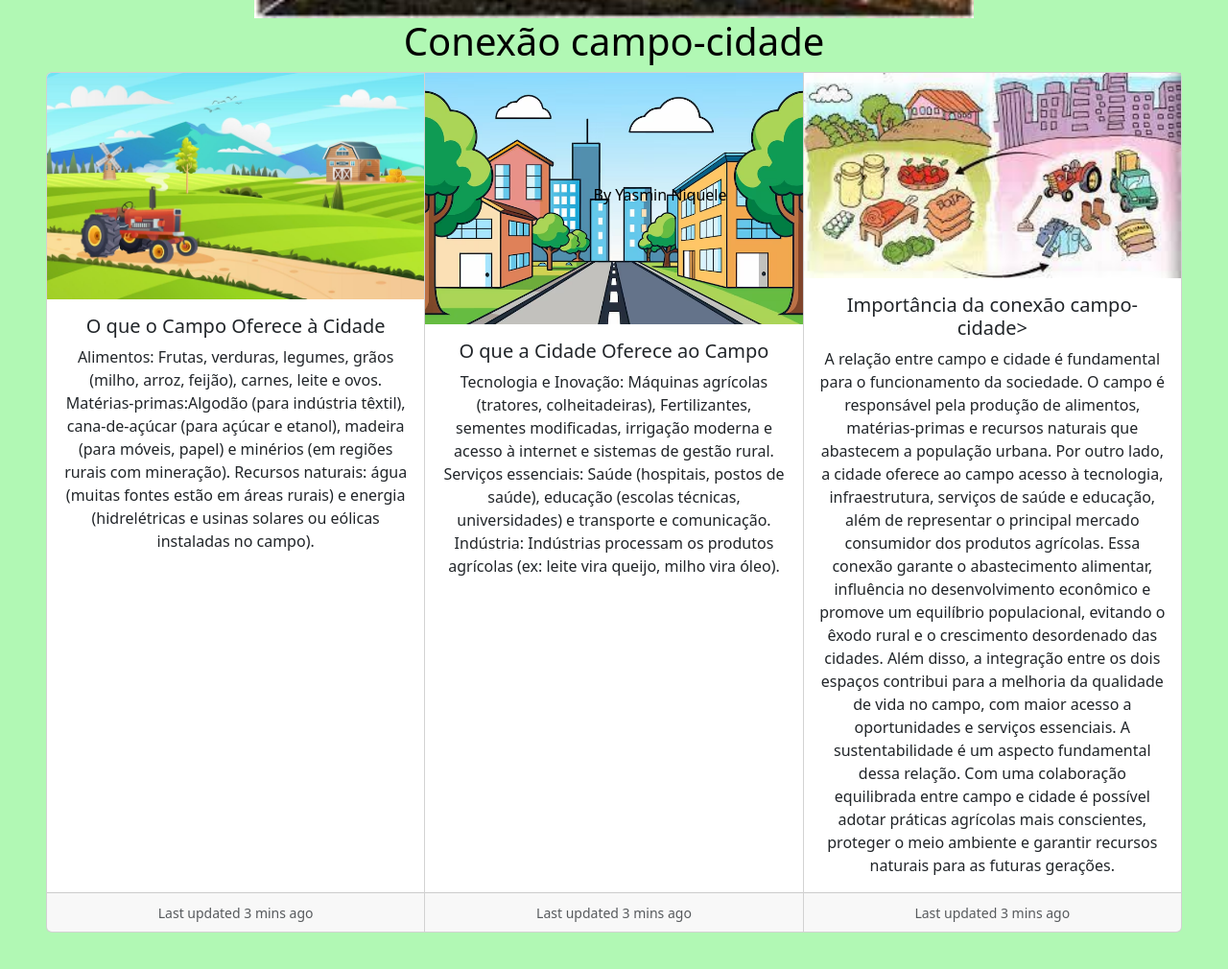
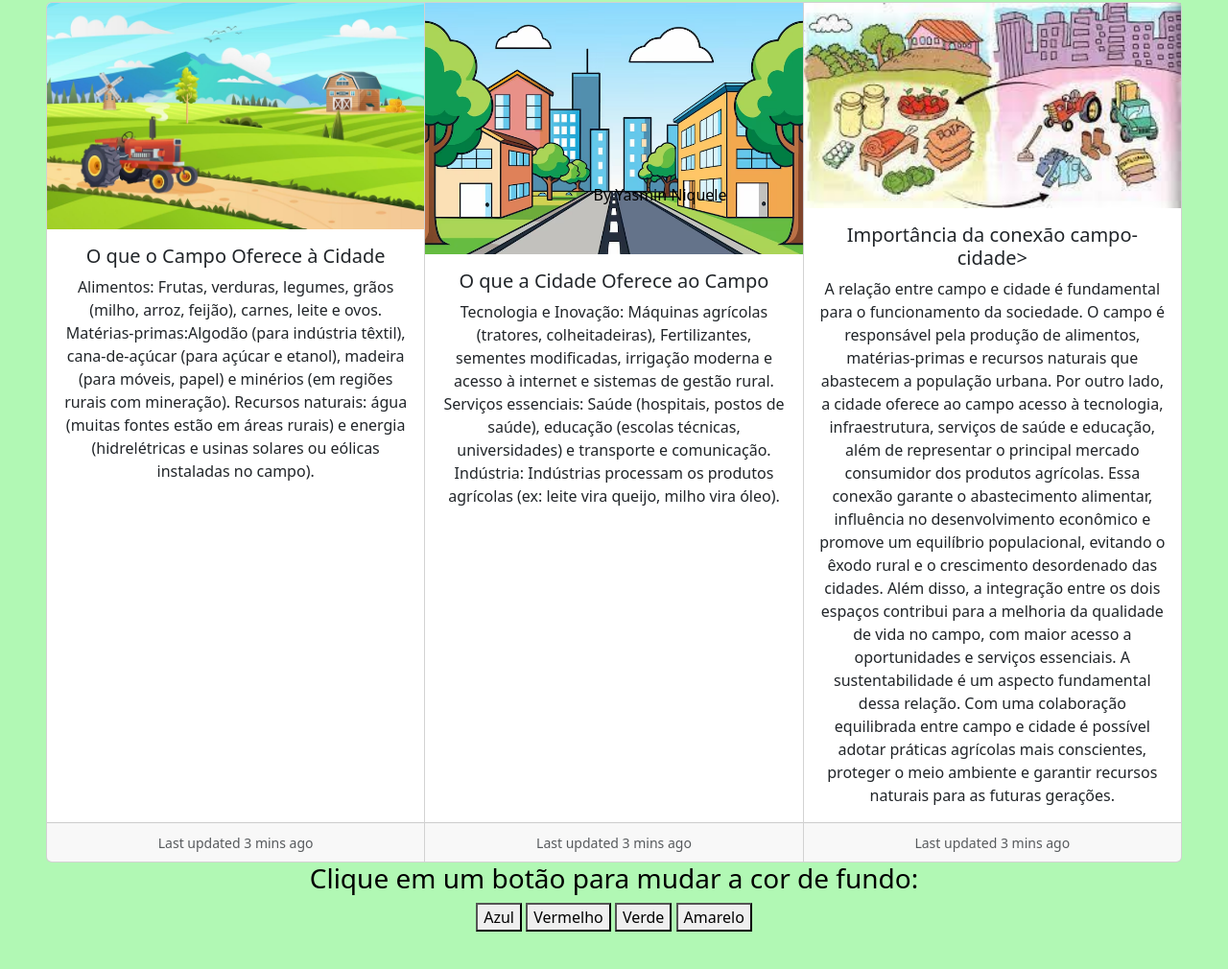
Before and after one commit to yasniquele/Agrinho-Yasmin.Niquele, a plain HTML site: page index.html in a window 1280 px wide. Shown: the part 577-1587 px from the top of the page at 96% size. Drawn offline with nearby package versions, Linux system fonts and the light colour scheme.

Commit message:
Adicionando o javascript e finalizado o trabalho

```diff
--- a/index.html
+++ b/index.html
@@ -9,7 +9,7 @@
 </head>
 <body class="p-5 text-center">
 <header>
-<img src="img/campo-cidade.jpg" class="card-img-top" alt="Foto inicial" style="width: 750px; height: auto;">
+<img src="img/campo-cidade.jpg" class="card-img-top" alt="Foto inicial" style="width: 650px; height: auto;">
 
     <h1>
         Conexão campo-cidade
@@ -60,10 +60,21 @@ Indústria: Indústrias processam os produtos agrícolas (ex: leite vira queijo,
     </div>
   </div>
 </div>
+  </div>
 
 </main>
+<h3>Clique em um botão para mudar a cor de fundo:</h3>
+  <button onclick="mudarCor('blue')">Azul</button>
+  <button onclick="mudarCor('red')">Vermelho</button>
+  <button onclick="mudarCor('green')">Verde</button>
+  <button onclick="mudarCor('yellow')">Amarelo</button>
+
+  <script src="script.js"></script>
  <footer style="width: 100%; text-align: center; margin-top: 3rem;">
   <p>By Yasmin Niquele</p>
+  <title>Inserir Vídeo do YouTube</title>
+</head>
+<body>
 </footer>
 
 
--- /dev/null
+++ b/script.js
@@ -0,0 +1,3 @@
+function mudarCor(cor) {
+  document.body.style.backgroundColor = cor;
+}
```
Also changed, not shown: style.css (line endings or trailing spaces).
